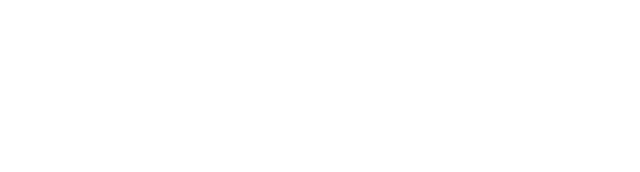
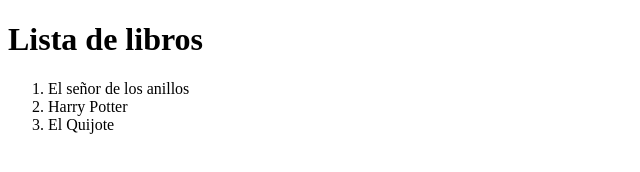
Before and after one commit to AlfredoHerranz/prueba, a plain HTML site: page alfredo.html in a window 1280 px wide. Shown: the whole page, without its empty margins (0-640 px from the left). Drawn offline with Linux system fonts and the light colour scheme.

Commit message:
Añade nuevos libros

```diff
--- a/alfredo.html
+++ b/alfredo.html
@@ -6,6 +6,11 @@
     <title>Document</title>
 </head>
 <body>
-
+    <h1>Lista de libros</h1>
+    <ol>
+        <li>El señor de los anillos</li>
+        <li>Harry Potter</li>
+        <li>El Quijote</li>
+    </ol>
 </body>
 </html>
```
